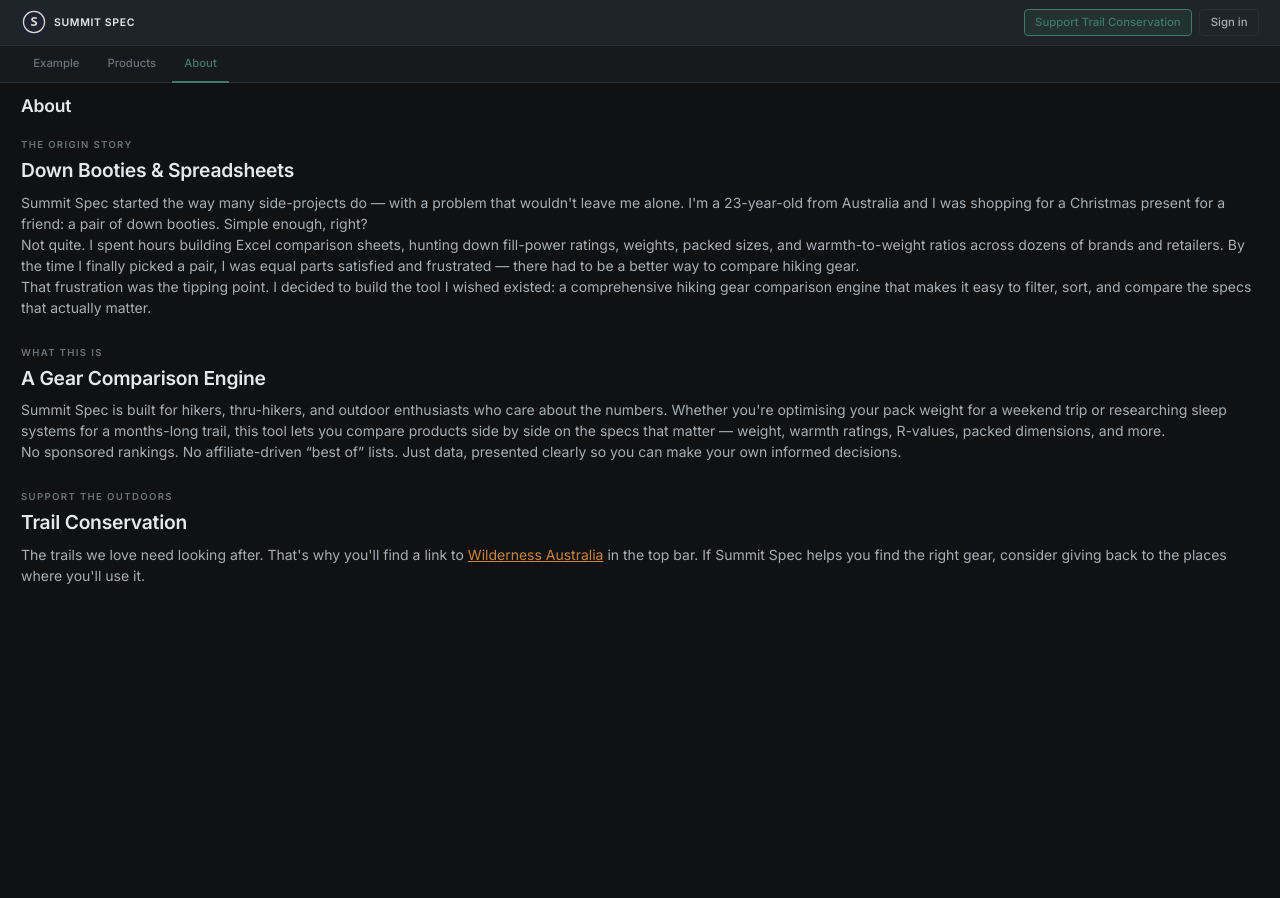
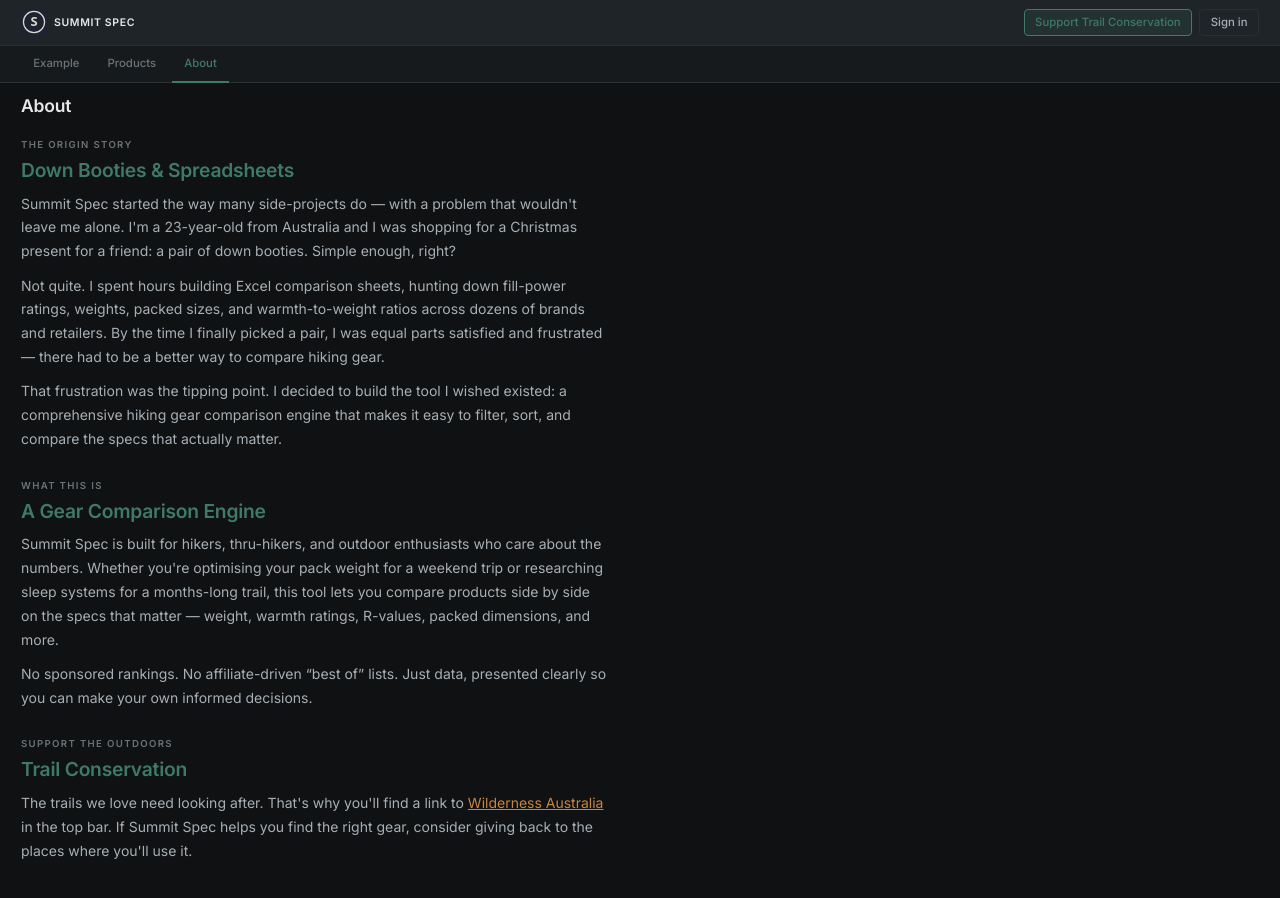
Before and after one commit to simontarrant/summit_spec, a Next.js app in the folder apps/web/: page /about in a window 1280 px wide. Shown: the top 898 px of the page. Before the commit the page ends 800 px from the top, so only its background shows below. Built offline with nearby package versions, Linux system fonts and the light colour scheme; no server answers.

Commit message:
agent: make about me page prettier (attempt 1)

```diff
--- a/apps/web/src/app/about/page.tsx
+++ b/apps/web/src/app/about/page.tsx
@@ -11,10 +11,10 @@ const tabs = [
 export default function AboutPage() {
   return (
     <AppShell tabs={tabs} pageTitle="About">
-      <main className="ui-page">
+      <main className="ui-page max-w-2xl">
         <section className="ui-card">
           <p className="ui-label">The origin story</p>
-          <h2>Down Booties & Spreadsheets</h2>
+          <h2 className="text-[var(--color-primary)]">Down Booties &amp; Spreadsheets</h2>
           <p>
             Summit Spec started the way many side-projects do — with a problem
             that wouldn&apos;t leave me alone. I&apos;m a 23-year-old from
@@ -38,7 +38,7 @@ export default function AboutPage() {
 
         <section className="ui-card">
           <p className="ui-label">What this is</p>
-          <h2>A Gear Comparison Engine</h2>
+          <h2 className="text-[var(--color-primary)]">A Gear Comparison Engine</h2>
           <p>
             Summit Spec is built for hikers, thru-hikers, and outdoor
             enthusiasts who care about the numbers. Whether you&apos;re
@@ -56,7 +56,7 @@ export default function AboutPage() {
 
         <section className="ui-card">
           <p className="ui-label">Support the outdoors</p>
-          <h2>Trail Conservation</h2>
+          <h2 className="text-[var(--color-primary)]">Trail Conservation</h2>
           <p>
             The trails we love need looking after. That&apos;s why you&apos;ll
             find a link to{" "}
--- a/apps/web/src/app/globals.css
+++ b/apps/web/src/app/globals.css
@@ -299,6 +299,15 @@
     padding: 0;
     border: none;
     background: transparent;
+  }
+
+  .ui-page .ui-card p:not(.ui-label) {
+    line-height: 1.7;
+    margin-bottom: 0.75rem;
+  }
+
+  .ui-page .ui-card p:not(.ui-label):last-child {
+    margin-bottom: 0;
   }
 
   /* Section label */
```
